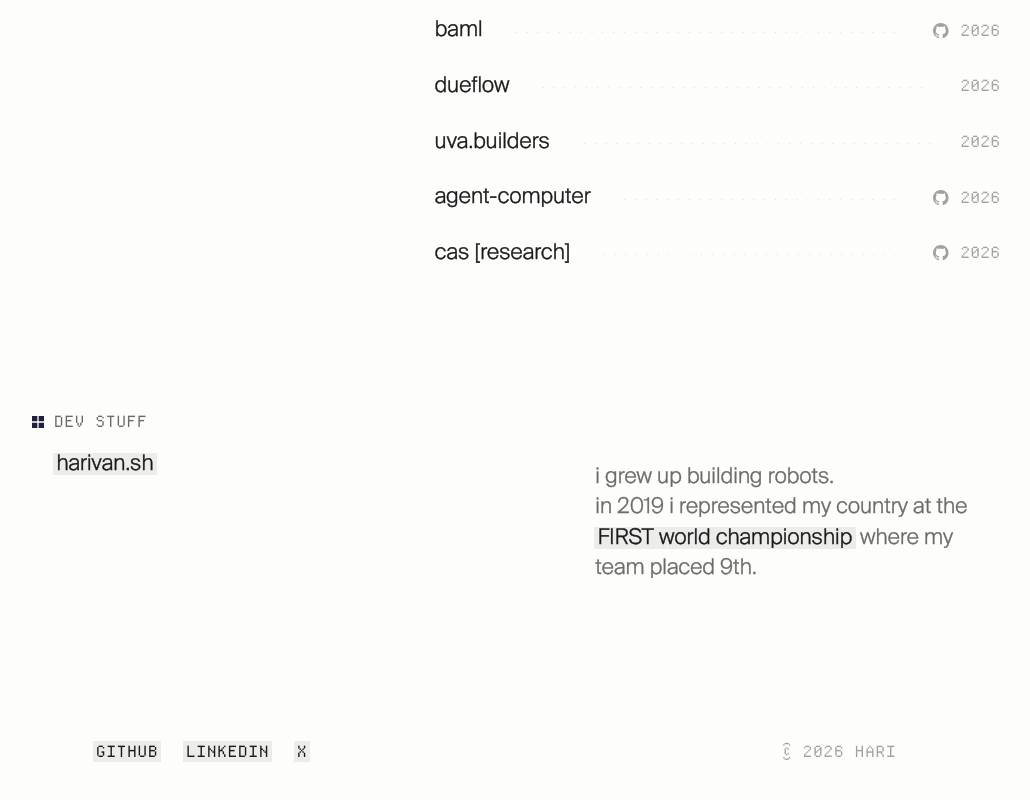
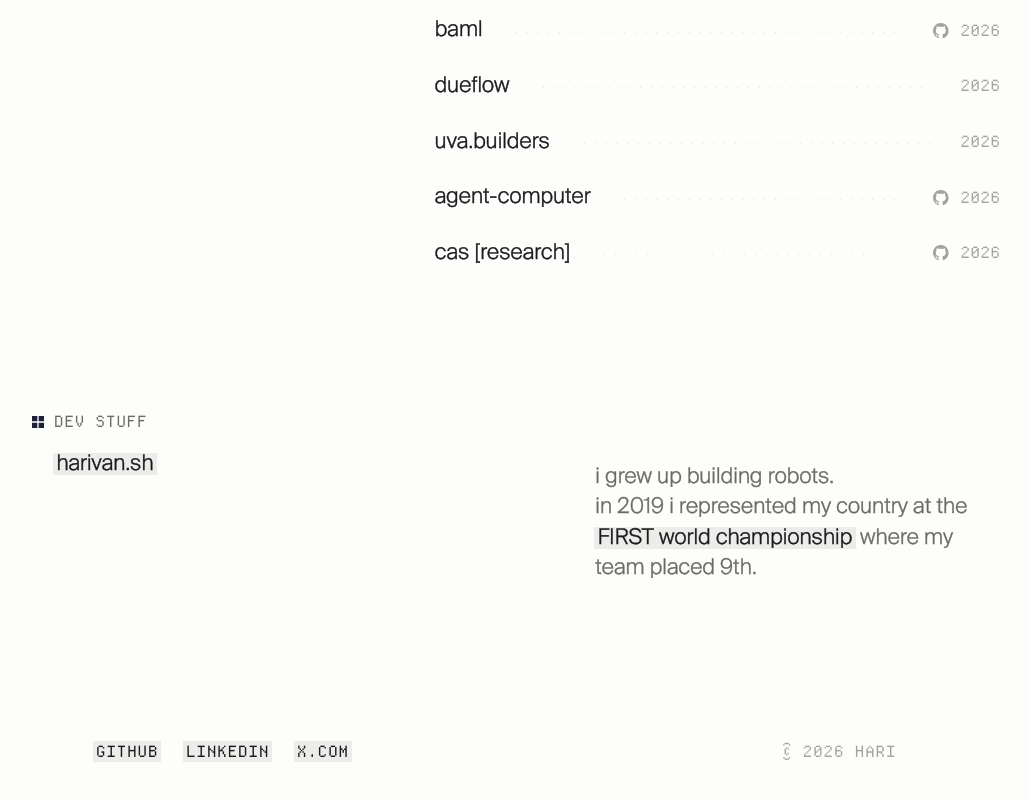
Before and after one commit to harivansh-afk/website, a SvelteKit app: page / in a window 1280 px wide. Shown: the part 1359-2159 px from the top of the page, without its empty margins (145-1175 px from the left). Built offline with nearby package versions, Linux system fonts and the light colour scheme.

Commit message:
footer: x -> x.com

```diff
--- a/src/routes/+layout.svelte
+++ b/src/routes/+layout.svelte
@@ -102,7 +102,7 @@
       <nav class="elsewhere" aria-label="elsewhere">
         <a href="https://github.com/harivansh-afk" target="_blank" rel="noopener noreferrer">github</a>
         <a href="https://linkedin.com/in/harivansh-rathi" target="_blank" rel="noopener noreferrer">linkedin</a>
-        <a href="https://x.com/HarivanshRathi" target="_blank" rel="noopener noreferrer">x</a>
+        <a href="https://x.com/HarivanshRathi" target="_blank" rel="noopener noreferrer">x.com</a>
       </nav>
       <p class="colophon">© 2026 hari</p>
     </footer>
```
